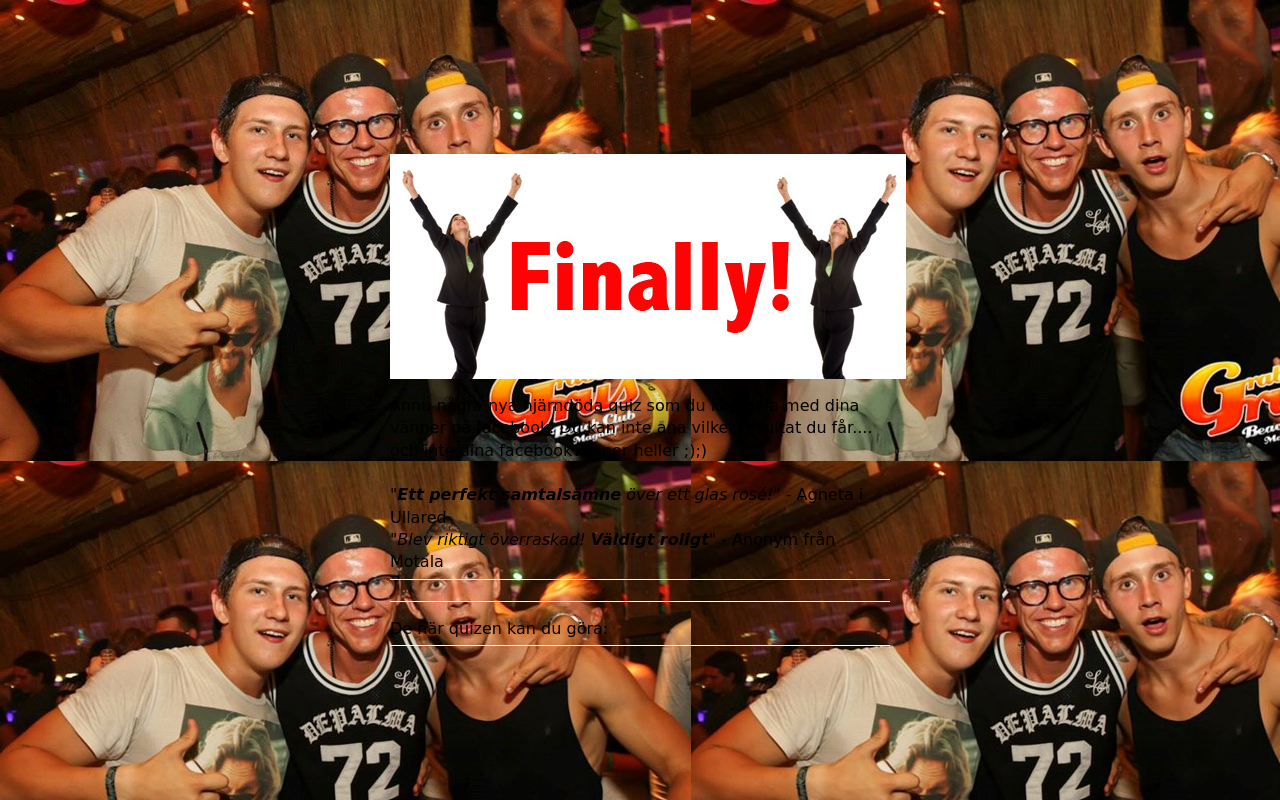
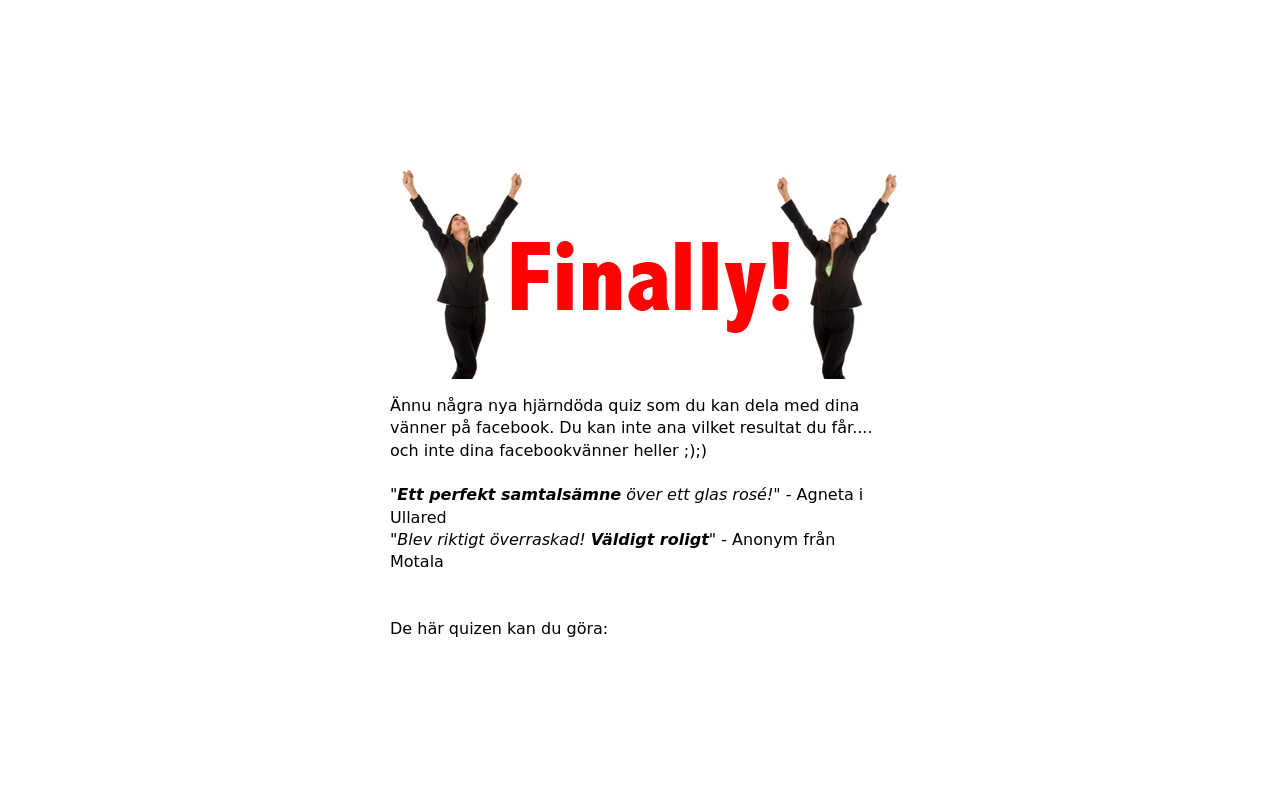
Before and after one commit to swiaiucs/quizsite, a Django app: page / in a window 1280 px wide. Run offline with Django 3.2, Linux system fonts and the light colour scheme; data that the repository does not hold is empty; some libraries are stand-ins or nearby versions.

Commit message:
rullar tillbaka

```diff
--- a/static/style.css
+++ b/static/style.css
@@ -8,8 +8,8 @@
 }
 
 
-body  {
-    background-image: url("grabbarna.jpg");
+body {
+    background: #FFFFFF;
     font: 12pt/1.4 "Comic Sans MS", "Comic Sans", "Papyrus";
 
 }
```
